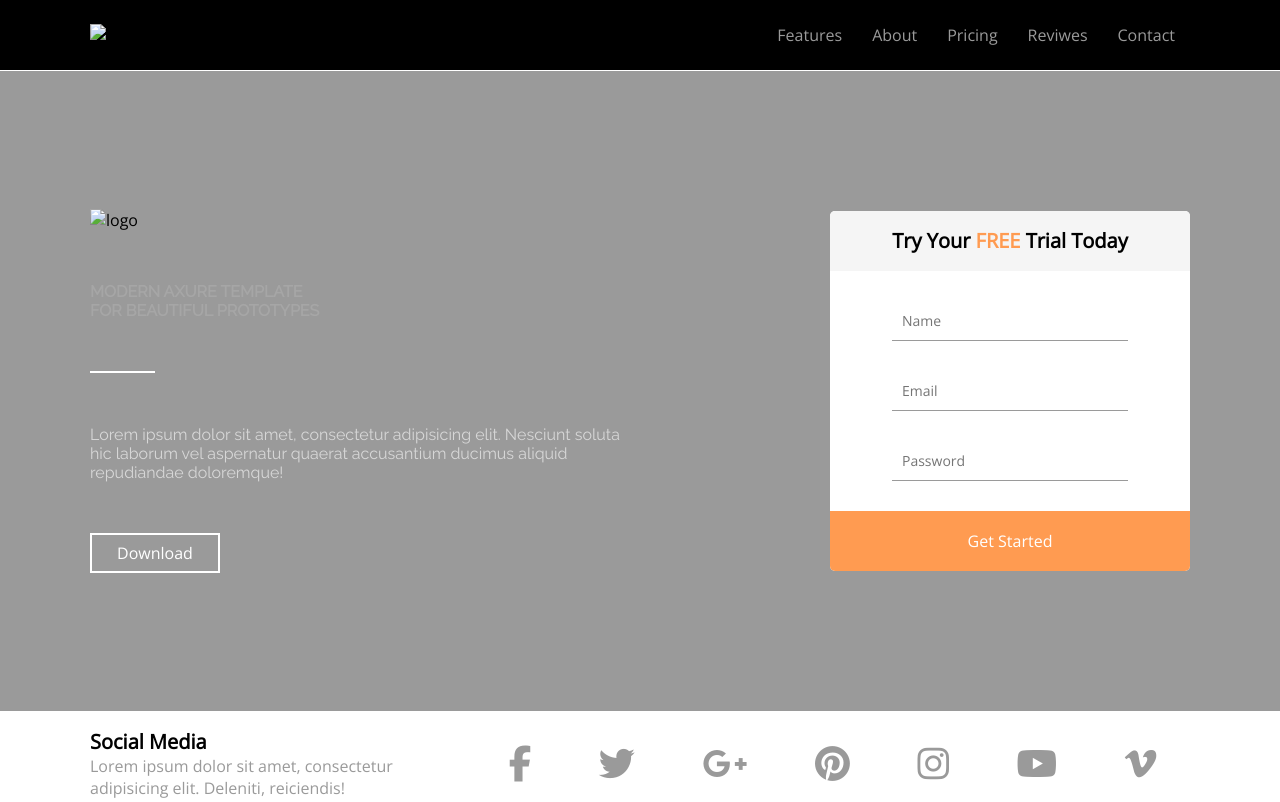
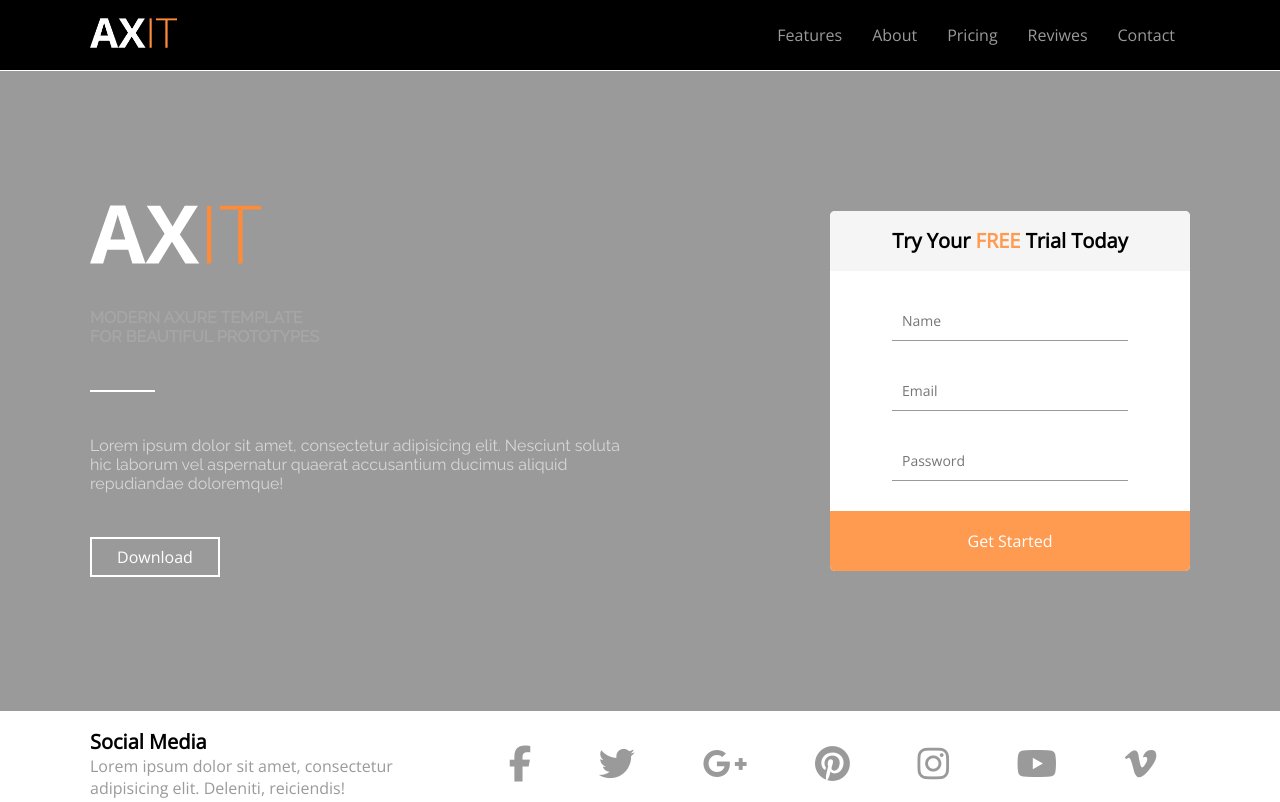
Before and after one commit to karen-bik/web-practice-one, a plain HTML site: page index.html in a window 1280 px wide. Shown: the top 802 px of the page. Drawn offline with nearby package versions, Linux system fonts and the light colour scheme; a script that the page names is missing.

Commit message:
edit image's path

```diff
--- a/index.html
+++ b/index.html
@@ -13,7 +13,7 @@
 <body>
 	<nav><div class="nav">
 		<div class="logo">
-			<img src="img/logo_navbar.png" alt="logo">
+			<img src="logo_navbar.png" alt="logo">
 		</div>
 		<div class="as">
 			<ul>
@@ -28,7 +28,7 @@
 	<header>
 		<div class="bo">
 			<div class="intro">
-				<img src="img/logo_navbar.png" alt="logo">
+				<img src="logo_navbar.png" alt="logo">
 				<h2>MODERN AXURE TEMPLATE <br>FOR BEAUTIFUL PROTOTYPES</h2>
 				<div class="no-item"></div>
 				<p>Lorem ipsum dolor sit amet, consectetur adipisicing elit. Nesciunt soluta hic laborum vel aspernatur quaerat accusantium ducimus aliquid repudiandae doloremque!</p>
```
